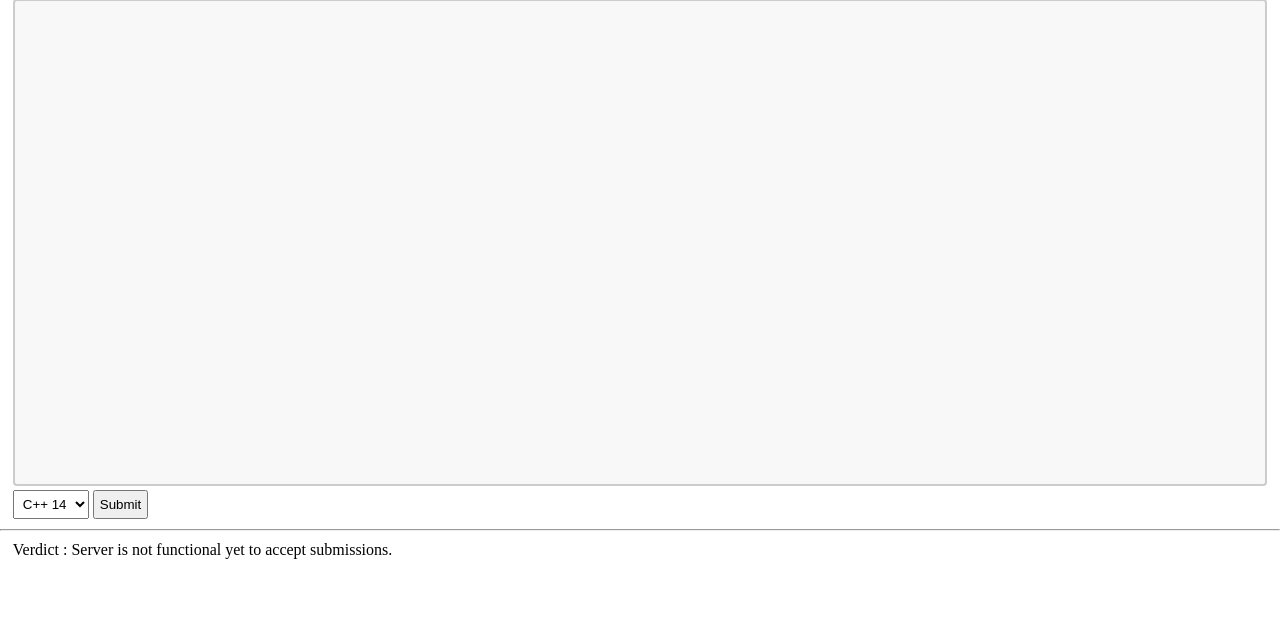
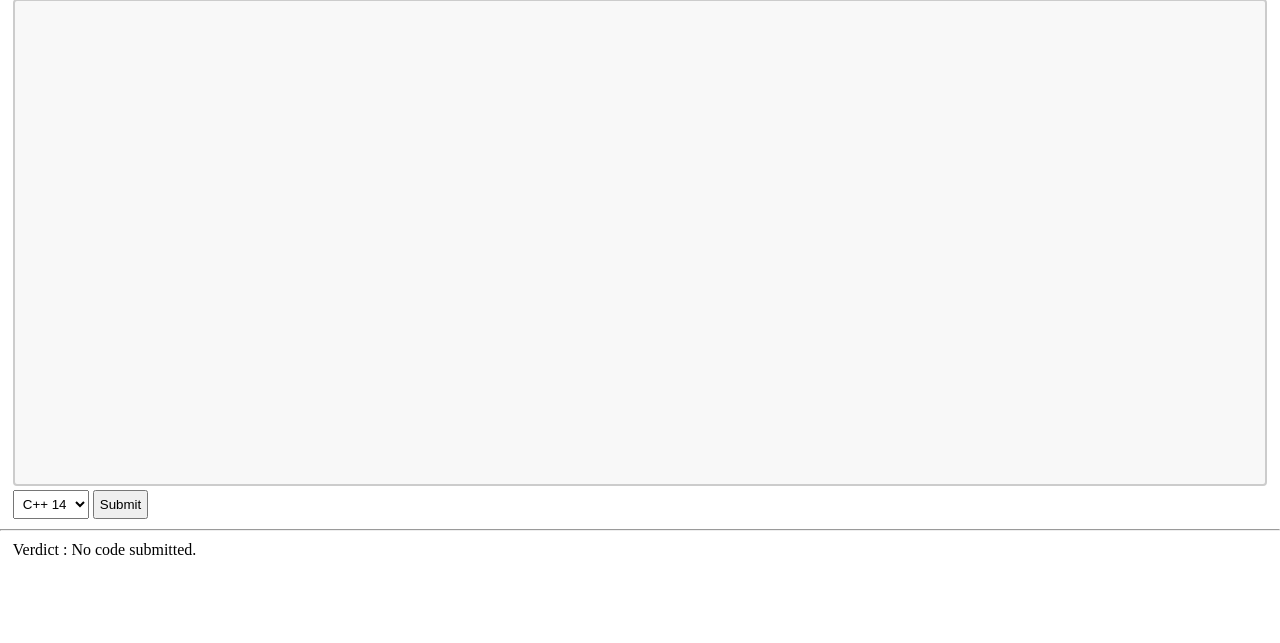
Before and after one commit to nitin12384/online_judge, a Django app: page /submit/1 in a window 1280 px wide. Shown: the part 143-786 px from the top of the page. Run offline with Django 4.2, Linux system fonts and the light colour scheme; data comes from the database, SQL or seed files in the repository.

Commit message:
edit init verdict test

```diff
--- a/oj_django_project/problems/templates/problems/submit.html
+++ b/oj_django_project/problems/templates/problems/submit.html
@@ -53,7 +53,7 @@
             <hr />
             <div id="verdict">
                 <span>Verdict : </span>
-                <span id="verdict-element">Server is not functional yet to accept submissions.</span>
+                <span id="verdict-element">No code submitted.</span>
                 <img src= "{% static '/problems/images/loading_1.gif' %}" id="verdict-loading-gif"
                 alt="loading gif" hieght="15" width="15"/>
             </div>
```
